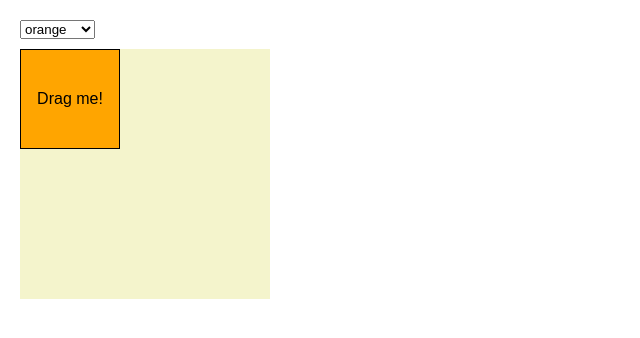
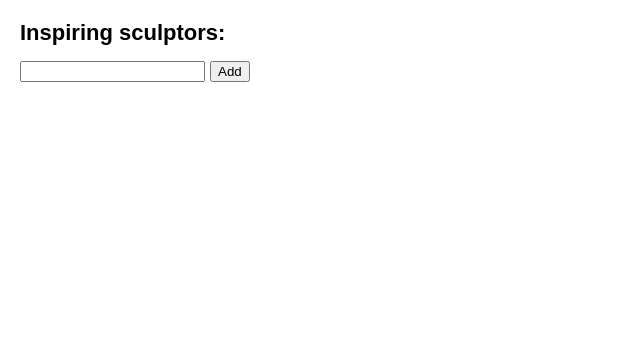
Before and after one commit to jimmycanosa/learning-react, a React (Create React App) app: page / in a window 1280 px wide. Shown: the top 338 px of the page, without its empty margins (0-640 px from the left). Built offline with nearby package versions, Linux system fonts and the light colour scheme.

Commit message:
feat: updating arrays without mutation

```diff
--- a/src/App.js
+++ b/src/App.js
@@ -1,4 +1,4 @@
-import MyApp from './adding-interactivity/queueing-a-series-of-states-updates/sample.js';
+import MyApp from './adding-interactivity/updating-arrays-in-state/sample.js';
 
 export default function App() {
   return (
--- /dev/null
+++ b/src/adding-interactivity/updating-arrays-in-state/sample.js
@@ -0,0 +1,30 @@
+import { useState } from 'react';
+
+let nextId = 0;
+
+export default function List() {
+  const [name, setName] = useState('');
+  const [artists, setArtists] = useState([]);
+
+  return (
+    <>
+      <h1>Inspiring sculptors:</h1>
+      <input value={name} onChange={(e) => setName(e.target.value)} />
+      <button
+        onClick={() => {
+          setArtists([
+            ...artists,
+            {id: nextId++, name: name}
+          ])
+        }}
+      >
+        Add
+      </button>
+      <ul>
+        {artists.map((artist) => (
+          <li key={artist.id}>{artist.name}</li>
+        ))}
+      </ul>
+    </>
+  );
+}
--- a/src/styles.css
+++ b/src/styles.css
@@ -46,9 +46,6 @@ ul {
   padding-inline-start: 20px;
 }
 
-body {
-  height: 280px;
+button {
+  margin-left: 5px;
 }
-select {
-  margin-bottom: 10px;
-}
```
